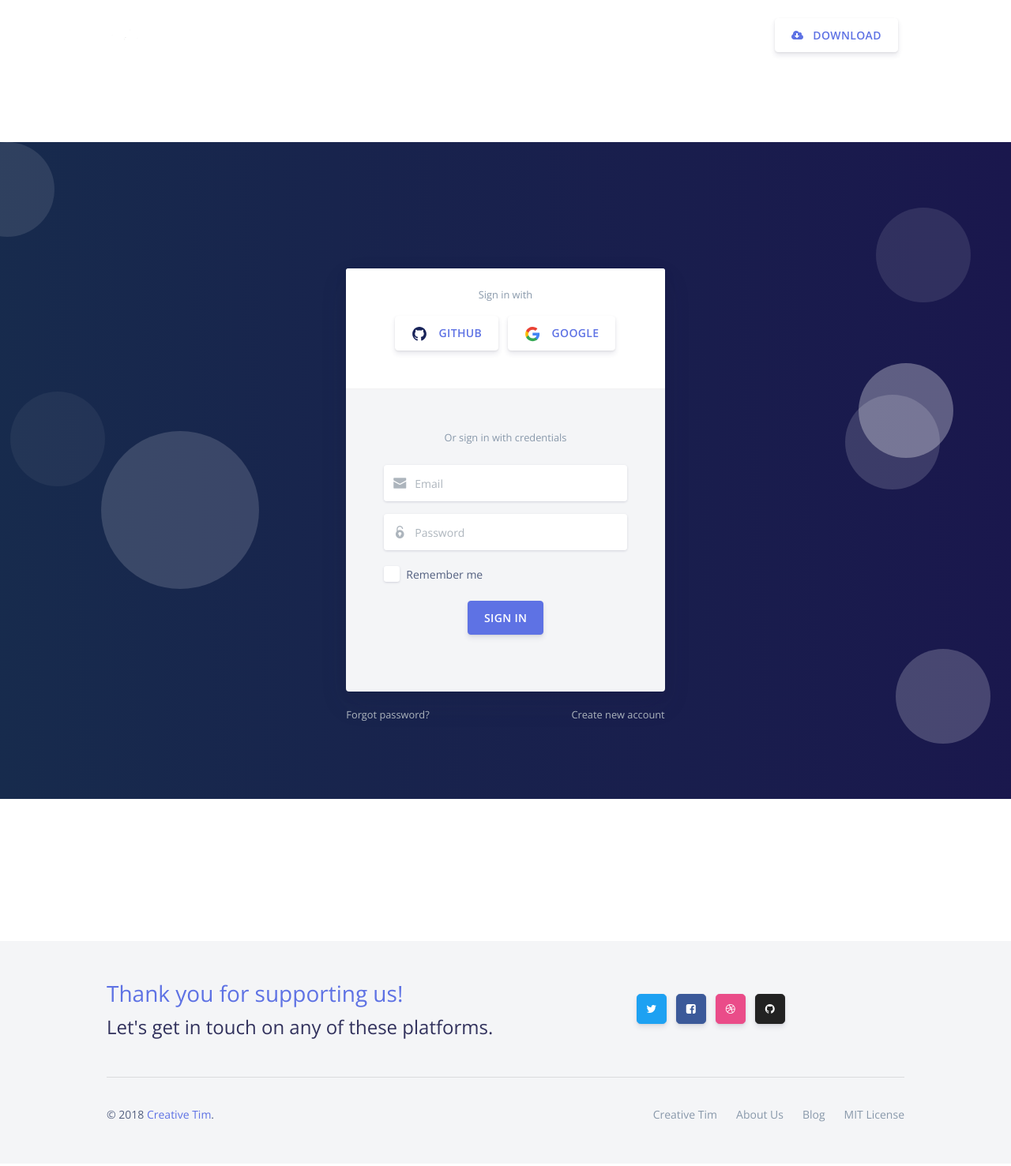
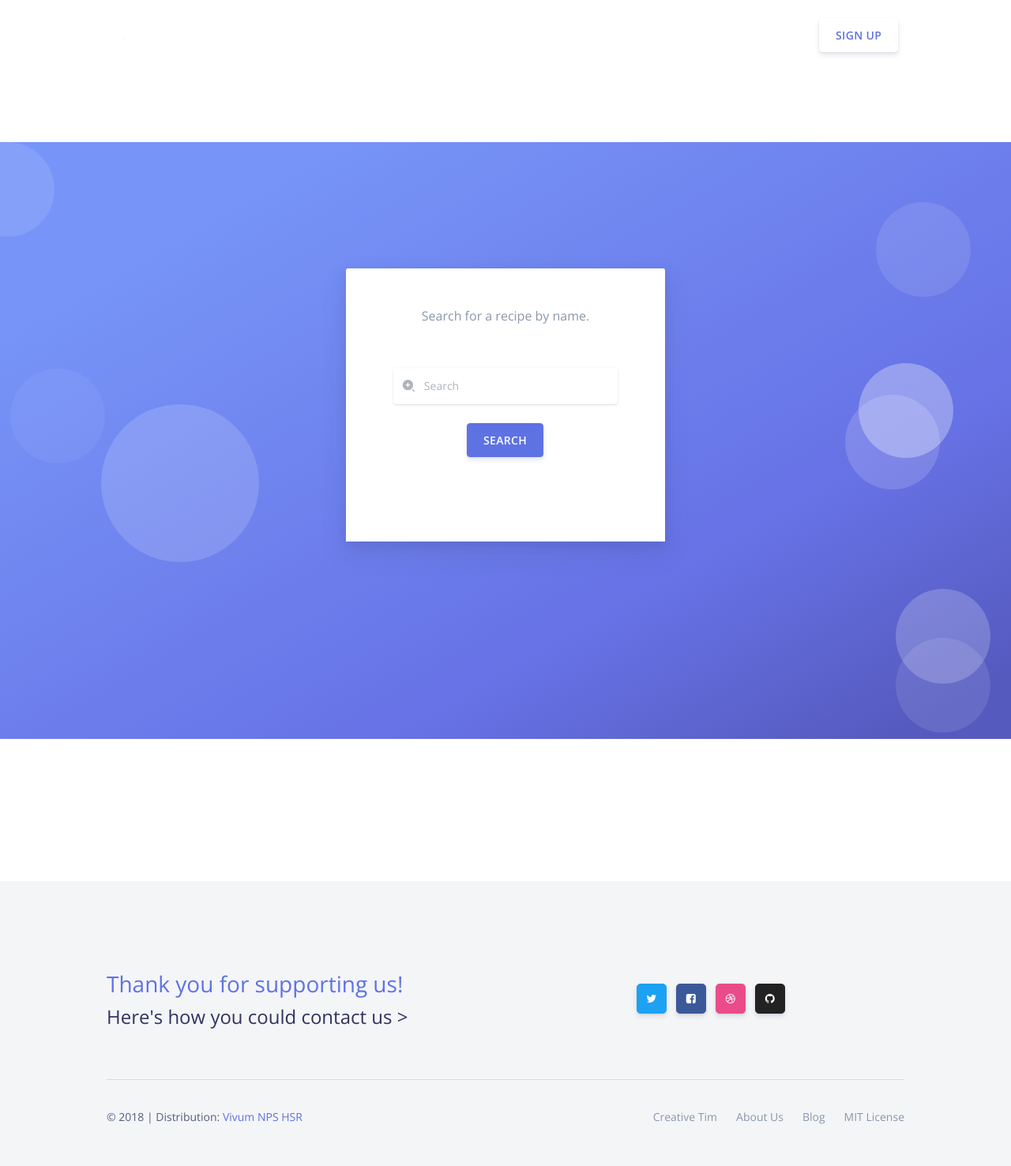
Before and after one commit to eehitray/Vivum2018, a Django app: template Vivum2018/recipeblog/templates/recipeblog/searchbyname.html in a window 1280 px wide. Shown: the whole page at 79% size. Before the commit the page ends 1421 px from the top, so only its background shows below. Run offline with Django 3.2, Linux system fonts and the light colour scheme; the template is opened without the code that fills it, so the values that code supplies are empty; some libraries are stand-ins or nearby versions.

Commit message:
Fix search

```diff
--- a/Vivum2018/recipeblog/templates/recipeblog/searchbyname.html
+++ b/Vivum2018/recipeblog/templates/recipeblog/searchbyname.html
@@ -6,7 +6,7 @@
   <meta name="viewport" content="width=device-width, initial-scale=1, shrink-to-fit=no">
   <meta name="description" content="Start your development with a Design System for Bootstrap 4.">
   <meta name="author" content="Creative Tim">
-  <title>Argon Design System - Free Design System for Bootstrap 4</title>
+  <title>Search by Name</title>
   <!-- Favicon -->
   <link href="../assets/img/brand/favicon.png" rel="icon" type="image/png">
   <!-- Fonts -->
@@ -15,14 +15,14 @@
   <link href="../assets/vendor/nucleo/css/nucleo.css" rel="stylesheet">
   <link href="../assets/vendor/font-awesome/css/font-awesome.min.css" rel="stylesheet">
   <!-- Argon CSS -->
-  <link type="text/css" href="../assets/css/argon.css?v=1.0.1" rel="stylesheet">
+  <link type="text/css" href="../assets/css/argon.css?v=1.0.0" rel="stylesheet">
   <!-- Docs CSS -->
   <link type="text/css" href="../assets/css/docs.min.css" rel="stylesheet">
 </head>
 
 <body>
   <header class="header-global">
-    <nav id="navbar-main" class="navbar navbar-main navbar-expand-lg navbar-transparent navbar-light headroom">
+    <nav id="navbar-main" class="navbar navbar-main navbar-expand-lg navbar-transparent navbar-light">
       <div class="container">
         <a class="navbar-brand mr-lg-5" href="../index.html">
           <img src="../assets/img/brand/white.png">
@@ -49,85 +49,34 @@
           <ul class="navbar-nav navbar-nav-hover align-items-lg-center">
             <li class="nav-item dropdown">
               <a href="#" class="nav-link" data-toggle="dropdown" href="#" role="button">
-                <i class="ni ni-ui-04 d-lg-none"></i>
-                <span class="nav-link-inner--text">Components</span>
+                <i class="ni ni-collection d-lg-none"></i>
+                <span class="nav-link-inner--text">Recipie Blog</span>
               </a>
-              <div class="dropdown-menu dropdown-menu-xl">
-                <div class="dropdown-menu-inner">
-                  <a href="https://demos.creative-tim.com/argon-design-system/docs/getting-started/overview.html" class="media d-flex align-items-center">
-                    <div class="icon icon-shape bg-gradient-primary rounded-circle text-white">
-                      <i class="ni ni-spaceship"></i>
-                    </div>
-                    <div class="media-body ml-3">
-                      <h6 class="heading text-primary mb-md-1">Getting started</h6>
-                      <p class="description d-none d-md-inline-block mb-0">Learn how to use Argon compiling Scss, change brand colors and more.</p>
-                    </div>
-                  </a>
-                  <a href="https://demos.creative-tim.com/argon-design-system/docs/foundation/colors.html" class="media d-flex align-items-center">
-                    <div class="icon icon-shape bg-gradient-success rounded-circle text-white">
-                      <i class="ni ni-palette"></i>
-                    </div>
-                    <div class="media-body ml-3">
-                      <h6 class="heading text-primary mb-md-1">Foundation</h6>
-                      <p class="description d-none d-md-inline-block mb-0">Learn more about colors, typography, icons and the grid system we used for Argon.</p>
-                    </div>
-                  </a>
-                  <a href="https://demos.creative-tim.com/argon-design-system/docs/components/alerts.html" class="media d-flex align-items-center">
-                    <div class="icon icon-shape bg-gradient-warning rounded-circle text-white">
-                      <i class="ni ni-ui-04"></i>
-                    </div>
-                    <div class="media-body ml-3">
-                      <h5 class="heading text-warning mb-md-1">Components</h5>
-                      <p class="description d-none d-md-inline-block mb-0">Browse our 50 beautiful handcrafted components offered in the Free version.</p>
-                    </div>
-                  </a>
-                </div>
-              </div>
             </li>
             <li class="nav-item dropdown">
               <a href="#" class="nav-link" data-toggle="dropdown" href="#" role="button">
                 <i class="ni ni-collection d-lg-none"></i>
-                <span class="nav-link-inner--text">Examples</span>
+                <span class="nav-link-inner--text">Fitness Tracker</span>
               </a>
-              <div class="dropdown-menu">
-                <a href="../examples/landing.html" class="dropdown-item">Landing</a>
-                <a href="../examples/profile.html" class="dropdown-item">Profile</a>
-                <a href="../examples/login.html" class="dropdown-item">Login</a>
-                <a href="../examples/register.html" class="dropdown-item">Register</a>
-              </div>
+            </li>
+            <li class="nav-item dropdown">
+              <a href="#" class="nav-link" data-toggle="dropdown" href="#" role="button">
+                <i class="ni ni-collection d-lg-none"></i>
+                <span class="nav-link-inner--text">Contact</span>
+              </a>
             </li>
           </ul>
           <ul class="navbar-nav align-items-lg-center ml-lg-auto">
             <li class="nav-item">
-              <a class="nav-link nav-link-icon" href="https://www.facebook.com/creativetim" target="_blank" data-toggle="tooltip" title="Like us on Facebook">
-                <i class="fa fa-facebook-square"></i>
-                <span class="nav-link-inner--text d-lg-none">Facebook</span>
-              </a>
-            </li>
-            <li class="nav-item">
-              <a class="nav-link nav-link-icon" href="https://www.instagram.com/creativetimofficial" target="_blank" data-toggle="tooltip" title="Follow us on Instagram">
-                <i class="fa fa-instagram"></i>
-                <span class="nav-link-inner--text d-lg-none">Instagram</span>
-              </a>
-            </li>
-            <li class="nav-item">
-              <a class="nav-link nav-link-icon" href="https://twitter.com/creativetim" target="_blank" data-toggle="tooltip" title="Follow us on Twitter">
-                <i class="fa fa-twitter-square"></i>
-                <span class="nav-link-inner--text d-lg-none">Twitter</span>
-              </a>
-            </li>
-            <li class="nav-item">
-              <a class="nav-link nav-link-icon" href="https://github.com/creativetimofficial/argon-design-system" target="_blank" data-toggle="tooltip" title="Star us on Github">
+              <a class="nav-link nav-link-icon" href="#" target="_blank" data-toggle="tooltip" title="Star us on Github">
                 <i class="fa fa-github"></i>
                 <span class="nav-link-inner--text d-lg-none">Github</span>
               </a>
             </li>
+            <!-- Sign Up -->
             <li class="nav-item d-none d-lg-block ml-lg-4">
-              <a href="https://www.creative-tim.com/product/argon-design-system" target="_blank" class="btn btn-neutral btn-icon">
-                <span class="btn-inner--icon">
-                  <i class="fa fa-cloud-download mr-2"></i>
-                </span>
-                <span class="nav-link-inner--text">Download</span>
+              <a href="#" target="_blank" class="btn btn-neutral btn-icon">
+                <span class="nav-link-inner--text">Sign Up</span>
               </a>
             </li>
           </ul>
@@ -136,8 +85,11 @@
     </nav>
   </header>
   <main>
-    <section class="section section-shaped section-lg">
-      <div class="shape shape-style-1 bg-gradient-default">
+    <div class="position-relative">
+      <!-- shape Hero -->
+      <section class="section section-lg section-shaped pb-250">
+        <div class="shape shape-style-1 shape-default">
+          <span></span>
           <span></span>
           <span></span>
           <span></span>
@@ -153,66 +105,20 @@
             <div class="card bg-secondary shadow border-0">
               <div class="card-header bg-white pb-5">
                 <div class="text-muted text-center mb-3">
-                  <small>Sign in with</small>
-                </div>
-                <div class="btn-wrapper text-center">
-                  <a href="#" class="btn btn-neutral btn-icon">
-                    <span class="btn-inner--icon">
-                      <img src="../assets/img/icons/common/github.svg">
-                    </span>
-                    <span class="btn-inner--text">Github</span>
-                  </a>
-                  <a href="#" class="btn btn-neutral btn-icon">
-                    <span class="btn-inner--icon">
-                      <img src="../assets/img/icons/common/google.svg">
-                    </span>
-                    <span class="btn-inner--text">Google</span>
-                  </a>
-                </div>
-              </div>
-              <div class="card-body px-lg-5 py-lg-5">
-                <div class="text-center text-muted mb-4">
-                  <small>Or sign in with credentials</small>
-                </div>
+                  <p><br/>Search for a recipe by name.</p>
                     <form role="form">
-                  <div class="form-group mb-3">
+                    <div class="form-group mb-3" style="padding: 10%; padding-bottom: 5%;">
                       <div class="input-group input-group-alternative">
                         <div class="input-group-prepend">
-                        <span class="input-group-text"><i class="ni ni-email-83"></i></span>
+                          <span class="input-group-text"><i class="ni ni-zoom-split-in"></i></span>
                         </div>
-                      <input class="form-control" placeholder="Email" type="email">
-                    </div>
-                  </div>
-                  <div class="form-group">
-                    <div class="input-group input-group-alternative">
-                      <div class="input-group-prepend">
-                        <span class="input-group-text"><i class="ni ni-lock-circle-open"></i></span>
-                      </div>
-                      <input class="form-control" placeholder="Password" type="password">
-                    </div>
-                  </div>
-                  <div class="custom-control custom-control-alternative custom-checkbox">
-                    <input class="custom-control-input" id=" customCheckLogin" type="checkbox">
-                    <label class="custom-control-label" for=" customCheckLogin">
-                      <span>Remember me</span>
-                    </label>
+                        <input class="form-control" placeholder="Search" type="text">
                       </div>
                     <div class="text-center">
-                    <button type="button" class="btn btn-primary my-4">Sign in</button>
+                      <button type="button" class="btn btn-primary my-4" style="top: 50;">Search</button>
                     </div>
                   </form>
                 </div>
-            </div>
-            <div class="row mt-3">
-              <div class="col-6">
-                <a href="#" class="text-light">
-                  <small>Forgot password?</small>
-                </a>
-              </div>
-              <div class="col-6 text-right">
-                <a href="#" class="text-light">
-                  <small>Create new account</small>
-                </a>
               </div>
             </div>
           </div>
@@ -222,10 +128,10 @@
   </main>
   <footer class="footer">
     <div class="container">
-      <div class="row row-grid align-items-center mb-5">
+      <div class="row row-grid align-items-center my-md">
         <div class="col-lg-6">
           <h3 class="text-primary font-weight-light mb-2">Thank you for supporting us!</h3>
-          <h4 class="mb-0 font-weight-light">Let's get in touch on any of these platforms.</h4>
+          <h4 class="mb-0 font-weight-light">Here's how you could contact us > </h4>
         </div>
         <div class="col-lg-6 text-lg-center btn-wrapper">
           <a target="_blank" href="https://twitter.com/creativetim" class="btn btn-neutral btn-icon-only btn-twitter btn-round btn-lg" data-toggle="tooltip" data-original-title="Follow us">
@@ -247,7 +153,7 @@
         <div class="col-md-6">
           <div class="copyright">
             &copy; 2018
-            <a href="https://www.creative-tim.com" target="_blank">Creative Tim</a>.
+            | Distribution: <a href="#">Vivum NPS HSR</a>
           </div>
         </div>
         <div class="col-md-6">
@@ -275,7 +181,7 @@
   <script src="../assets/vendor/bootstrap/bootstrap.min.js"></script>
   <script src="../assets/vendor/headroom/headroom.min.js"></script>
   <!-- Argon JS -->
-  <script src="../assets/js/argon.js?v=1.0.1"></script>
+  <script src="../assets/js/argon.js?v=1.0.0"></script>
 </body>
 
 </html>
```
Lines whose indentation alone changed are shown as unchanged.
